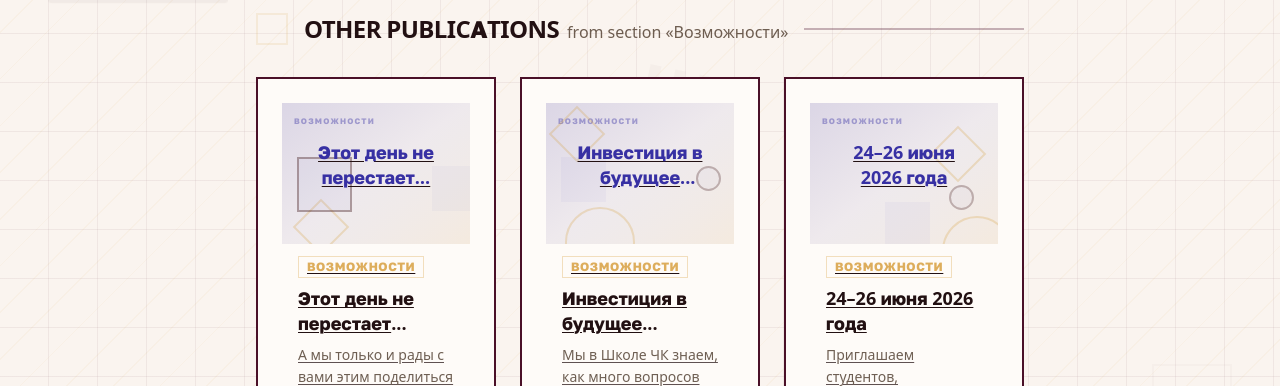
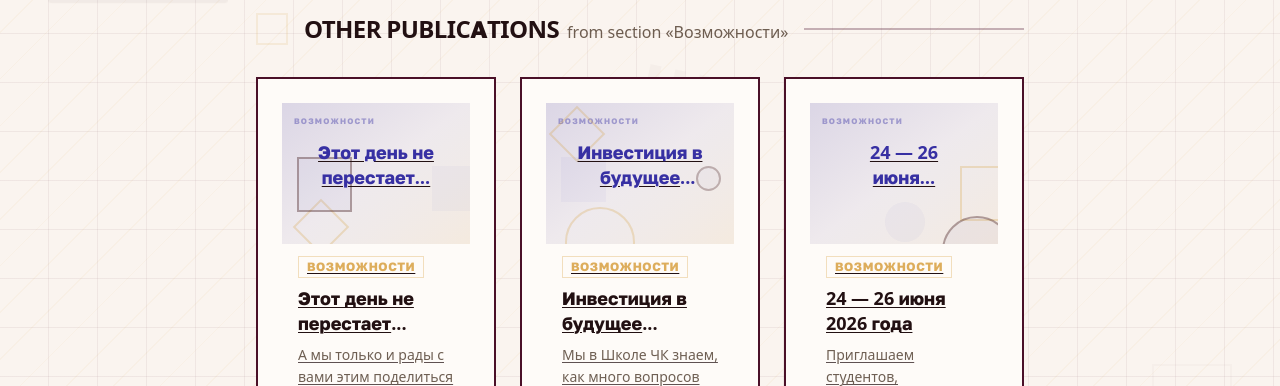
Before and after one commit to speway/psy_msutf, a Next.js app: page /en/posts/tg-116 in a window 1280 px wide. Shown: the part 1560-1946 px from the top of the page. Built offline with nearby package versions, Linux system fonts and the light colour scheme; no server answers.

Commit message:
Fix Telegram text sanitizer

```diff
--- a/lib/normalize.ts
+++ b/lib/normalize.ts
@@ -1,4 +1,5 @@
 import type { Post } from "./models";
+import { sanitizePublicText } from "./text-sanitize";
 import { getPostRubric, getManualPostRubric } from "./rubric";
 
 const SYSTEM_KEYWORDS = [
@@ -159,10 +160,7 @@ function removeUrls(text: string): string {
 }
 
 function normalizeHyphens(text: string): string {
-  return text
-    .replace(/9\s*Мая\s*[-–—]\s*это/gi, "9 Мая — это")
-    .replace(/\bSPSS\s*[-–—]\s*он\b/gi, "SPSS — он")
-    .replace(HYPHEN_NORMALIZE, "$1 — это");
+  return sanitizePublicText(text).replace(HYPHEN_NORMALIZE, "$1 — это");
 }
 
 function removeParensUrls(text: string): string {
--- /dev/null
+++ b/lib/text-sanitize.ts
@@ -0,0 +1,89 @@
+/**
+ * Small, deterministic text sanitizer for public post fields.
+ *
+ * It fixes common Telegram typography leftovers after parsing. Keep it strict:
+ * no semantic rewriting, only safe punctuation/spacing corrections.
+ */
+
+const DASH = "[-–—‑‒−]";
+const DASH_RE = new RegExp(DASH, "gu");
+
+function escapeRegExp(value: string): string {
+  return value.replace(/[.*+?^${}()|[\]\\]/g, "\\$&");
+}
+
+function normalizeCommonPredicateDash(text: string): string {
+  let result = text;
+
+  const terms = [
+    "SPSS",
+    "ANOVA",
+    "MANOVA",
+    "Jamovi",
+    "JASP",
+    "Excel",
+    "Google Forms",
+    "Zoom",
+    "Telegram",
+    "МГУ",
+    "ТФ МГУ",
+    "9 Мая",
+    "Сессия",
+    "Психология",
+    "Ломоносов-2026",
+  ];
+
+  const endBoundary = "(?=$|[\\s.,;:!?»”\\)\\]])";
+
+  for (const term of terms) {
+    const escapedTerm = escapeRegExp(term).replace(/\s+/g, "\\s+");
+    const pattern = new RegExp(
+      `(^|[^\\p{L}\\p{N}])(${escapedTerm})\s*${DASH}\s*(это|он|она|оно|они)${endBoundary}`,
+      "giu"
+    );
+    result = result.replace(pattern, `$1${term} — $3`);
+  }
+
+  // General Russian one-word cases: «Сессия-это», «Психология-это».
+  result = result.replace(
+    /(^|[^\p{L}\p{N}])([А-ЯЁа-яё]{3,})\s*[-–—‑‒−]\s*(это)(?=$|[\s.,;:!?»”\)\]])/giu,
+    "$1$2 — $3"
+  );
+
+  // Acronyms and short Latin names: «SPSS - он», «ANOVA-это».
+  result = result.replace(
+    /(^|[^\p{L}\p{N}])([A-ZА-ЯЁ]{2,}(?:\s+[A-ZА-ЯЁ]{2,})?)\s*[-–—‑‒−]\s*(это|он|она|оно|они)(?=$|[\s.,;:!?»”\)\]])/giu,
+    "$1$2 — $3"
+  );
+
+  return result;
+}
+
+export function sanitizePublicText(text: string): string {
+  if (!text) return "";
+
+  return normalizeCommonPredicateDash(text)
+    .replace(/\s+([,.;:!?])/g, "$1")
+    .replace(/([,.;:!?])([^\s\n»”")])/g, "$1 $2")
+    .replace(new RegExp(`\\s*${DASH}\\s*`, "gu"), (dash) => {
+      // Preserve inner word hyphens like «научно-исследовательский».
+      // This callback receives only the matched dash segment; if spaces were present,
+      // normalize them to a readable em dash with spaces.
+      return /\s/.test(dash) || DASH_RE.test(dash.replace(/-/g, "")) ? " — " : dash;
+    })
+    .replace(/\s*—\s*(это|он|она|оно|они)\b/giu, " — $1")
+    .replace(/ {2,}/g, " ")
+    .replace(/\n{3,}/g, "\n\n")
+    .trim();
+}
+
+export function sanitizePostTextFields<
+  T extends { title?: string; excerpt?: string; content?: string },
+>(post: T): T {
+  return {
+    ...post,
+    title: post.title === undefined ? post.title : sanitizePublicText(post.title),
+    excerpt: post.excerpt === undefined ? post.excerpt : sanitizePublicText(post.excerpt),
+    content: post.content === undefined ? post.content : sanitizePublicText(post.content),
+  };
+}
--- a/scripts/check-content.ts
+++ b/scripts/check-content.ts
@@ -1,5 +1,6 @@
-import { readFileSync, existsSync } from "node:fs";
+import { readFileSync, existsSync, writeFileSync } from "node:fs";
 import { join } from "node:path";
+import { sanitizePostTextFields } from "../lib/text-sanitize";
 
 type Post = {
   id?: string;
@@ -10,25 +11,39 @@ type Post = {
   category?: string;
 };
 
+type PostsFile = Post[] | { posts?: Post[]; [key: string]: unknown };
+
 const filePath = join(process.cwd(), "data", "posts.json");
 const dirtyPatterns: Array<[RegExp, string]> = [
   [/\uFFFD|�/, "replacement character"],
   [/новости[_\s]*мгу/i, "raw новости_мгу tag"],
   [/https?:\/\/\S+/i, "raw URL"],
-  [/\b(Сессия|Психология)-это\b/i, "bad hyphen before это"],
-  [/9\s*Мая-\s*это/i, "bad 9 Мая hyphen"],
-  [/SPSS\s*-\s*он/i, "bad SPSS hyphen"],
+  [/\b(Сессия|Психология)\s*[-–‑‒−]\s*это\b/i, "bad hyphen before это"],
+  [/9\s*Мая\s*[-–‑‒−]\s*это/i, "bad 9 Мая hyphen"],
+  [/SPSS\s*[-–‑‒−]\s*(он|это)\b/i, "bad SPSS hyphen"],
 ];
 
-function getPosts(): Post[] {
-  if (!existsSync(filePath)) return [];
-  const raw = JSON.parse(readFileSync(filePath, "utf8"));
-  if (Array.isArray(raw)) return raw;
-  if (raw && Array.isArray(raw.posts)) return raw.posts;
-  return [];
+function getPostsFile(): { raw: PostsFile; posts: Post[] } {
+  if (!existsSync(filePath)) return { raw: { posts: [] }, posts: [] };
+  const raw = JSON.parse(readFileSync(filePath, "utf8")) as PostsFile;
+  if (Array.isArray(raw)) return { raw, posts: raw };
+  if (raw && Array.isArray(raw.posts)) return { raw, posts: raw.posts };
+  return { raw, posts: [] };
 }
 
-const posts = getPosts();
+function writePostsFile(raw: PostsFile, posts: Post[]): void {
+  const next = Array.isArray(raw) ? posts : { ...raw, posts };
+  writeFileSync(filePath, JSON.stringify(next, null, 2) + "\n", "utf8");
+}
+
+const { raw, posts: originalPosts } = getPostsFile();
+const posts = originalPosts.map((post) => sanitizePostTextFields(post));
+
+if (JSON.stringify(posts) !== JSON.stringify(originalPosts)) {
+  writePostsFile(raw, posts);
+  console.log("Content auto-fix applied: normalized safe typography in data/posts.json");
+}
+
 const errors: string[] = [];
 const seen = new Set<string>();
 
--- a/scripts/sync-telegram-posts.ts
+++ b/scripts/sync-telegram-posts.ts
@@ -2,6 +2,7 @@ import { existsSync, mkdirSync, readFileSync, writeFileSync } from "node:fs";
 import { join } from "node:path";
 import { fetchAllTelegramPosts } from "../lib/telegram";
 import { normalizePosts } from "../lib/normalize";
+import { sanitizePostTextFields } from "../lib/text-sanitize";
 import type { Post } from "../lib/models";
 
 const channelName = getTelegramChannelName();
@@ -117,7 +118,7 @@ async function main() {
 
   const posts = normalized.map((post) =>
     withStableMetadata(
-      {
+      sanitizePostTextFields({
         id: post.id,
         title: post.cleanTitle,
         excerpt: post.excerpt,
@@ -130,7 +131,7 @@ async function main() {
         telegramLink: post.telegramLink,
         createdAt: post.createdAt,
         updatedAt: post.updatedAt,
-      },
+      }),
       existing,
       now
     )
```
